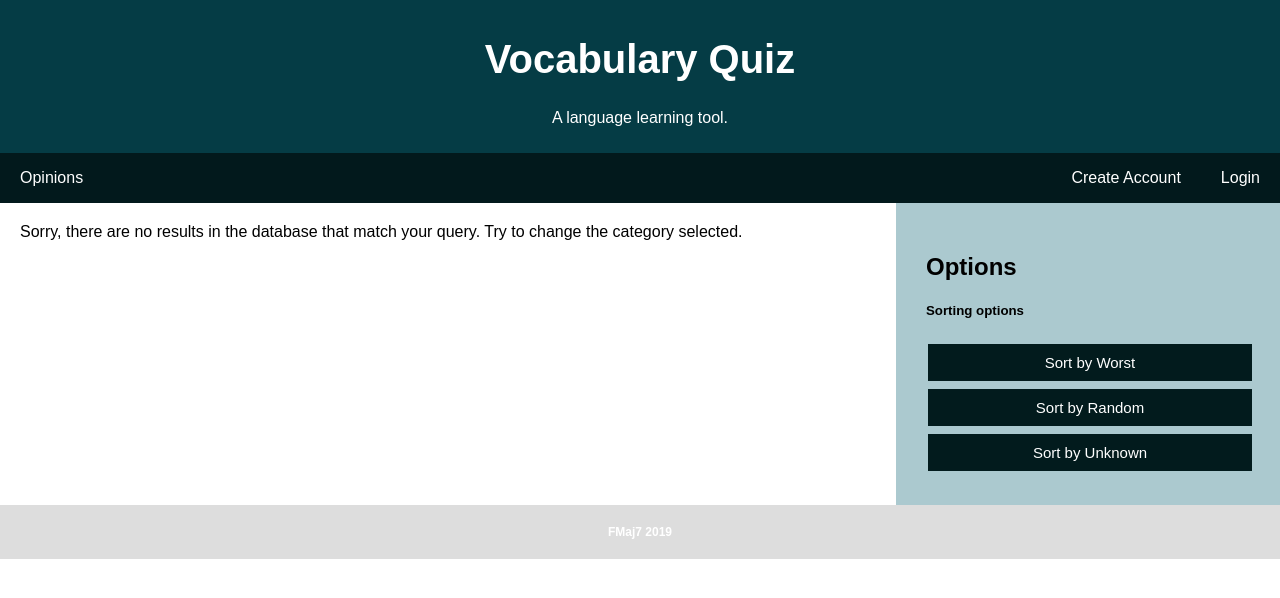
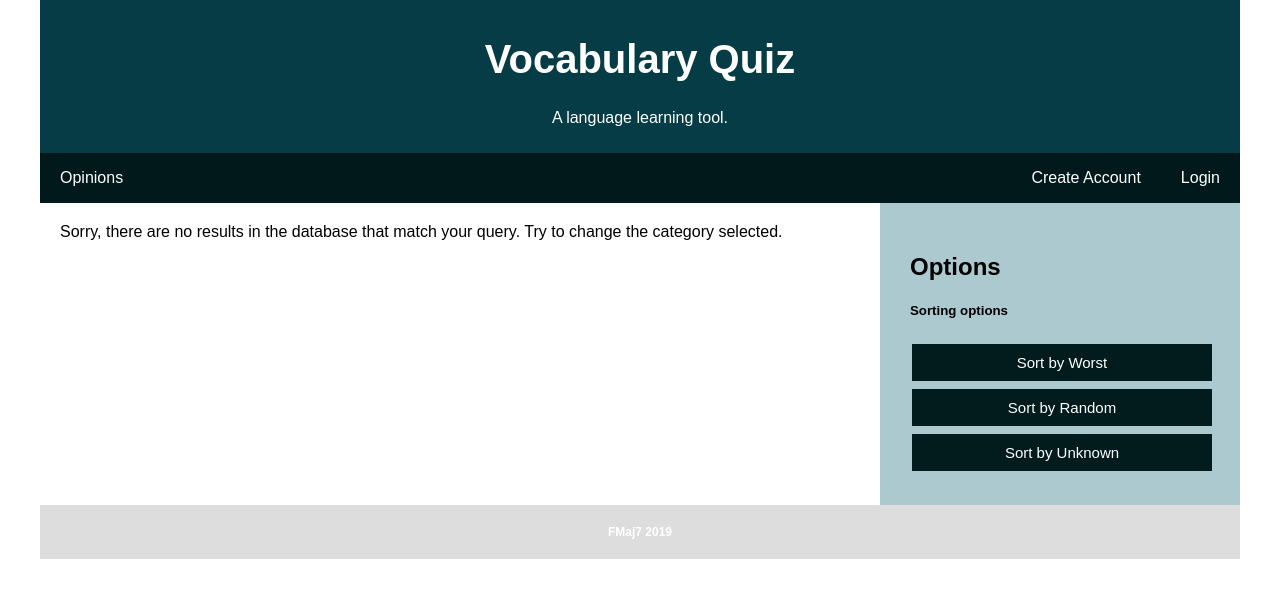
Before and after one commit to Fmaj7-dev/language_flashcards, a Symfony app: template templates/verb.html.twig in a window 1280 px wide. Shown: the top 598 px of the page. Run offline with Twig, Linux system fonts and the light colour scheme; the template is opened without the code that fills it, so the values that code supplies are empty; some libraries are stand-ins or nearby versions.

Commit message:
style changed for big screens

```diff
--- a/public/style.css
+++ b/public/style.css
@@ -163,3 +163,10 @@
       width:100%;
     }
   }
+
+  @media screen and (max-width: 4000px) {
+    body {
+      max-width:1200px;
+      margin: auto;
+    }
+  }
```
